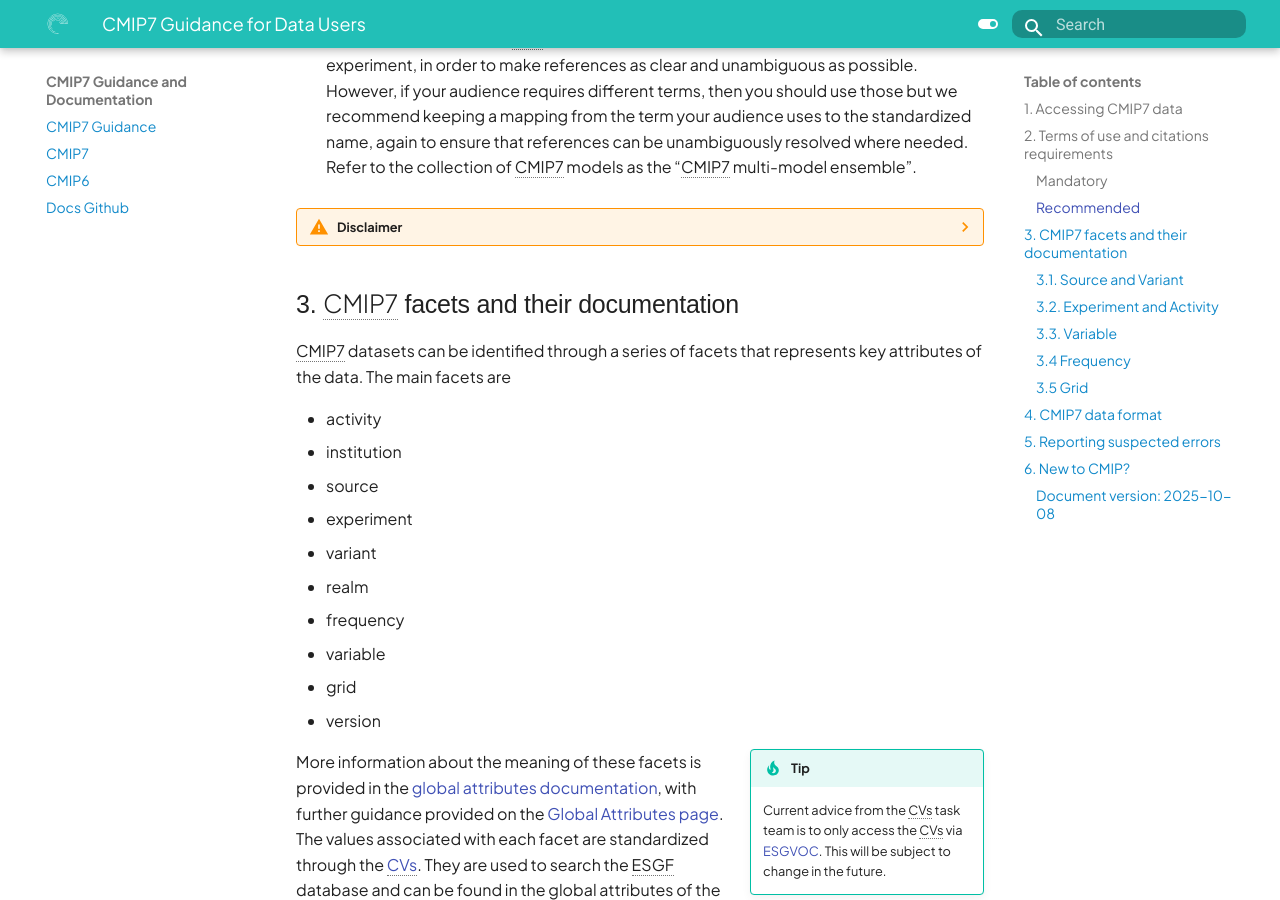
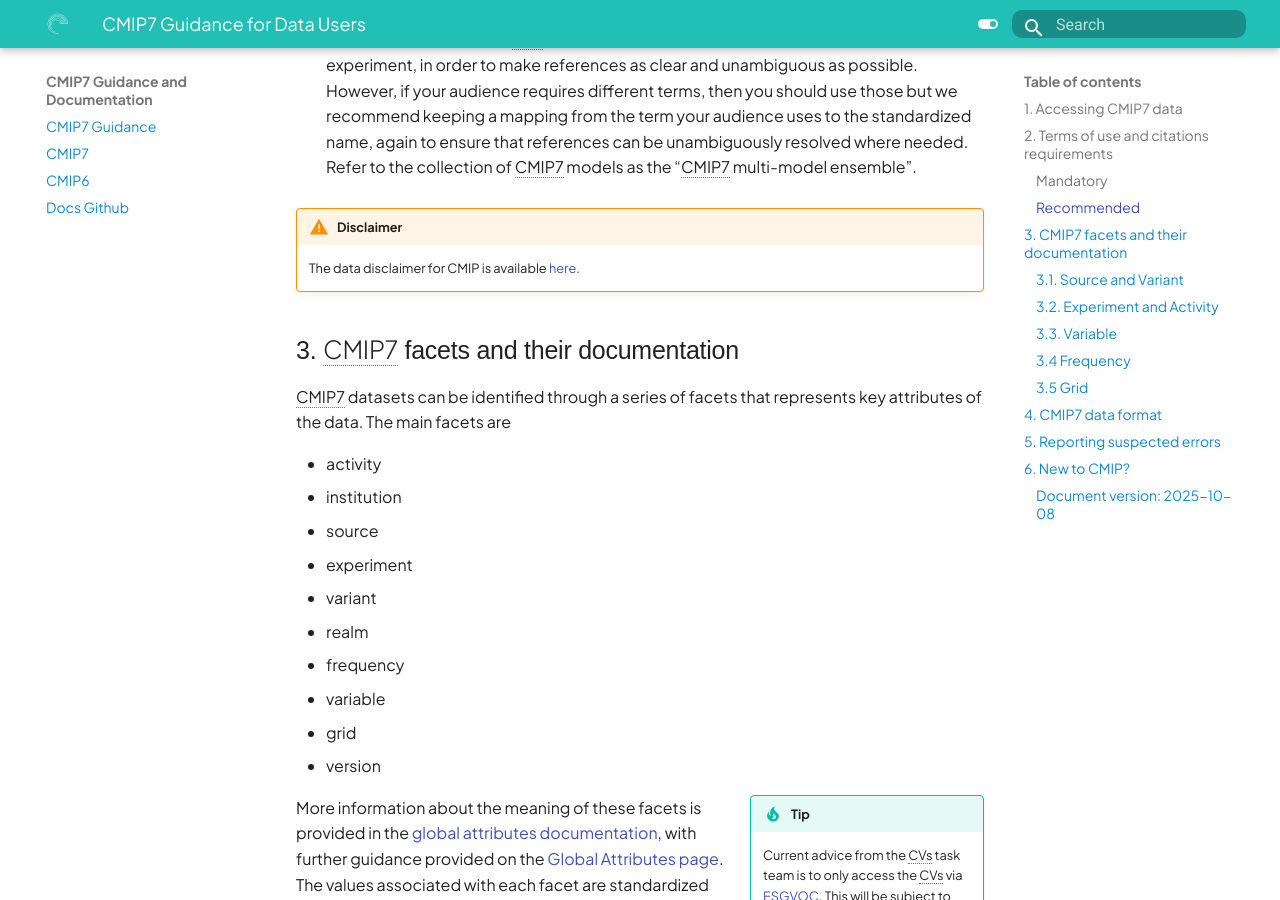
Before and after one commit to WCRP-CMIP/cmip7-guidance, an MkDocs documentation site: the page built from docs/CMIP7/guidance_for_users.md, in a window 1280 px wide and 900 px high, scrolled down 2575 px. Built offline with MkDocs 1.6.1 and Material for MkDocs 9.7.7, drawn with Linux system fonts in a browser that asks for light colours; some web fonts are replaced; some of the changed lines change nothing that is shown.

Commit message:
replace text by link to data disclaimer

```diff
--- a/docs/CMIP7/guidance_for_users.md
+++ b/docs/CMIP7/guidance_for_users.md
@@ -126,19 +126,11 @@ In general, the [CMIP7 GMD special issue][GMDSpecialIssue] is a good place to lo
 
 
 
-??? warning "Disclaimer"
+!!! warning "Disclaimer"
 
-    CMIP data , where “CMIP data” applies to data delivered under current (CMIP6Plus and CMIP7) and previous (CMIP2, 3, 5, 6) phases, is provided “as is” and “as available,” without any warranties or representations of any kind, whether express, implied, statutory, or otherwise, including without limitation any warranties of accuracy, completeness, quality, performance, stability, fitness for a particular purpose , merchantability, non-infringement, or that the data or any services will be error-free, secure, or uninterrupted. The CMIP data archive contains the output of scientific simulations of the past and potential future that are subject to multiple sources of error, ranging from errors in data handling, to errors in the representation of the real world in either the model, or the experimental setup for which the model was used. Different parts of the CMIP data archive may be subject to differing levels of such errors, and users should be alert to these issues, and their potential consequences (and to the limitations of liability expressed in the data license).
+    The data disclaimer for CMIP is available [here][disclaimer].
 
-    Every effort by The World Climate Research Programme (WCRP), CMIP governing bodies, the CMIP International Project Office, CMIP modelling centres, their contributors, and funders and the Earth System Grid Federation, its contributors, and funders (together, the “CMIP Parties”) may be made to identify and address errors and bugs. Users may assist by reporting issues via the [Errata service](https://ipsl.gitbook.io/esgf-errata-service) ; however, any such efforts do not create any warranty, obligation to correct, or commitment to provide support.
 
-    The CMIP Parties will not be liable for any loss, injury, claim, liability, or damage of any kind arising out of or relating to the data, publications and/or digital platform(s ) whose content is supplied by one or more of the CMIP Parties, t any services, or any reliance thereon, including without limitation direct, indirect, incidental, special, exemplary, punitive, or consequential damages, loss of use, loss of data, business interruption, or loss of profits, even if advised of the possibility of such damages.
-
-    Use of the data is at the user’s sole risk and discretion. By using the data, the user accepts full responsibility for any issues that arise from their use of it.
-
-    Without limiting the foregoing, the data may contain errors, omissions, uncertainties, or methodological assumptions and may be changed, updated, or withdrawn at any time without notice. The CMIP Parties do not warrant that any results, analyses, forecasts, or conclusions derived from the data are suitable for any particular purpose or decision, including scientific, commercial, operational, safety, or policy uses, and users are solely responsible for validating and interpreting the data and for complying with all applicable laws and third-party rights.
-
-    The access, storage and replication of CMIP data is the responsibility of the Earth System Grid Federation. The World Climate Research Programme (WCRP), CMIP governing bodies, the CMIP International Project Office have no data control, processing, storage nor access responsibility.
 
 ## 3. CMIP7 facets and their documentation
 
@@ -346,6 +338,7 @@ You have a more specific question ? Ask it on the [Fresh Eyes Platform][platform
 [nodes]: https://wcrp-cmip.org/map/
 [cmcc]: https://esgf-ui.cmcc.it/esgf-dashboard-ui/index.html
 [altaccess]: http://bit.ly/CMIP-data-platform
+[disclaimer]: https://doi.org/10.5281/zenodo.18155119
 
  <!-- CMIP7 links -->
 [GMDSpecialIssue]: https://gmd.copernicus.org/articles/special_issue1315.html
```
